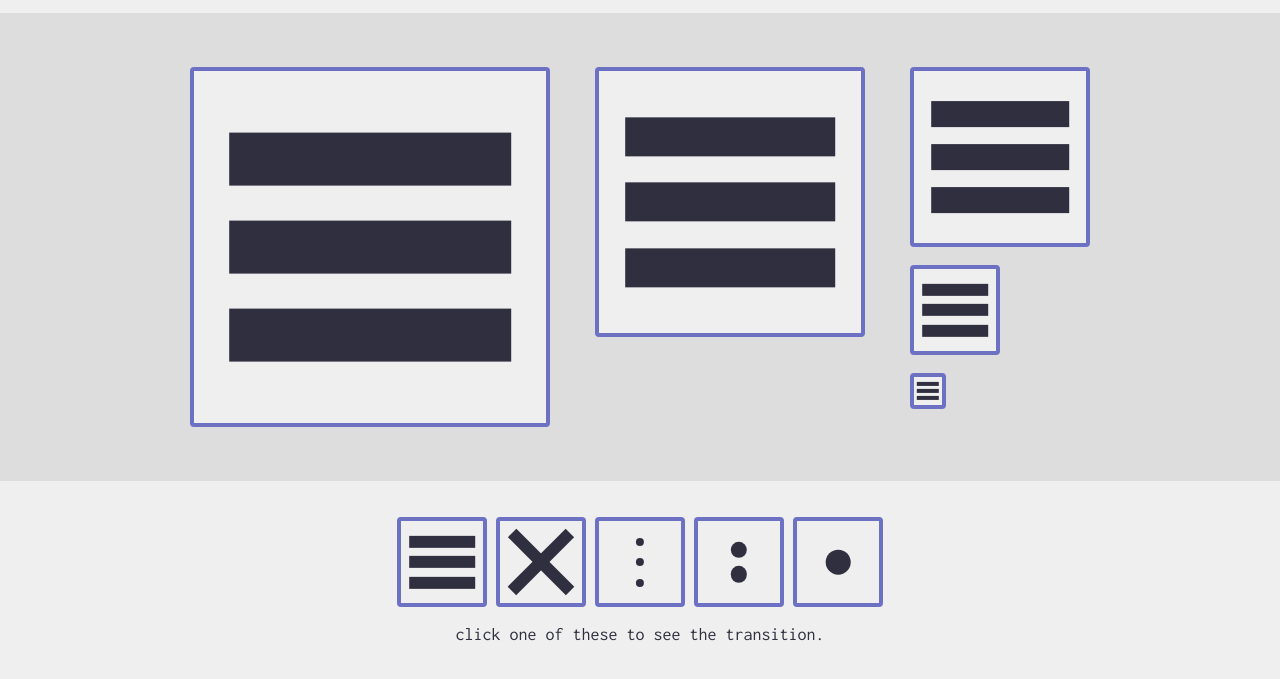
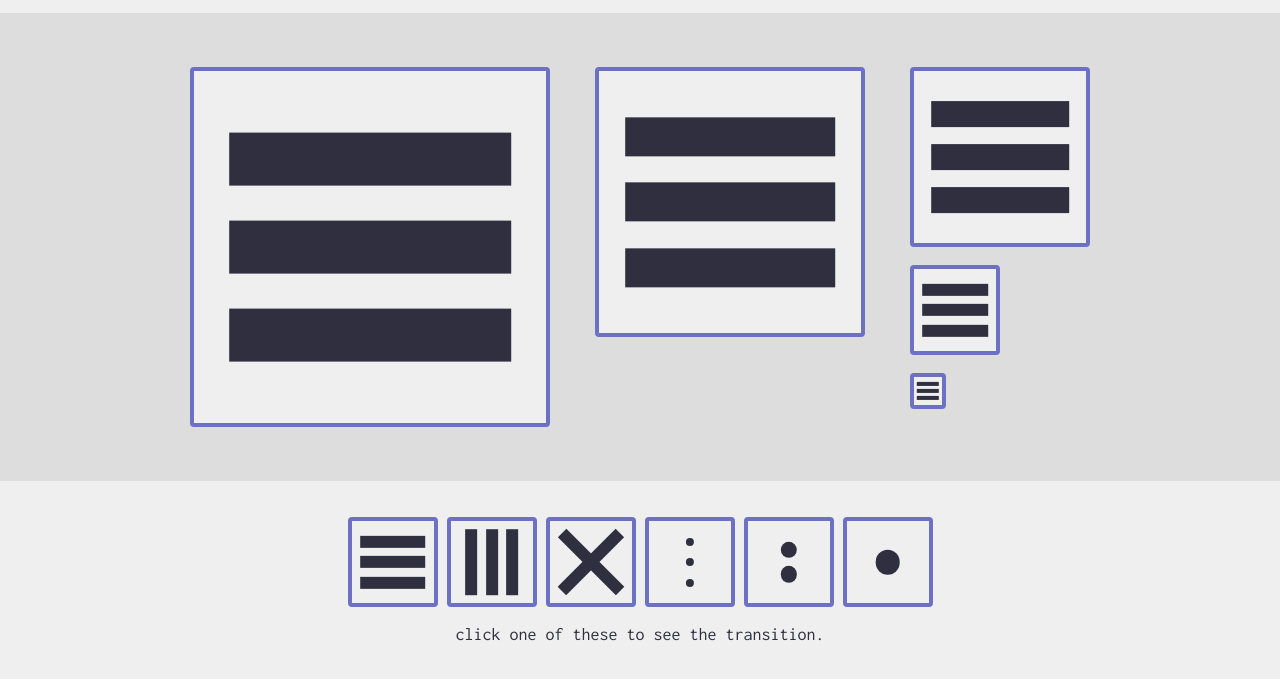
Before and after one commit to brandoncash/threelines, a plain HTML site: page index.html in a window 1280 px wide. Shown: the part 113-792 px from the top of the page. Drawn offline with Linux system fonts and the light colour scheme.

Commit message:
Add vertical bars

```diff
--- a/assets/sass/threelines.sass
+++ b/assets/sass/threelines.sass
@@ -16,7 +16,7 @@ $transition-timer: cubic-bezier(0.17, 0.67, 0.83, 0.67)
 		transform-origin: 50% 50%
 		transform: translateX(-50%) translateY(-50%)
 
-	&[data-frame="menu"]
+	&[data-frame="three-bar-horizontal"]
 		.line
 			&:nth-child(1)
 				left: 50%
@@ -33,6 +33,27 @@ $transition-timer: cubic-bezier(0.17, 0.67, 0.83, 0.67)
 			&:nth-child(3)
 				left: 50%
 				top: 75%
+				width: 80%
+				height: 15%
+
+	&[data-frame="three-bar-vertical"]
+		.line
+			transform:  translateX(-50%) translateY(-50%) rotate(90deg)
+			&:nth-child(1)
+				left: 75%
+				top: 50%
+				width: 80%
+				height: 15%
+
+			&:nth-child(2)
+				left: 50%
+				top: 50%
+				width: 80%
+				height: 15%
+
+			&:nth-child(3)
+				left: 25%
+				top: 50%
 				width: 80%
 				height: 15%
 
--- a/index.html
+++ b/index.html
@@ -22,31 +22,31 @@
 		<div id="threelines-demo">
 			<div class="examples">
 				<div class="col">
-					<div class="threelines big" data-frame="menu">
+					<div class="threelines big" data-frame="three-bar-horizontal">
 						<div class="line"></div>
 						<div class="line"></div>
 						<div class="line"></div>
 					</div>
 				</div>
 				<div class="col">
-					<div class="threelines medium" data-frame="menu">
+					<div class="threelines medium" data-frame="three-bar-horizontal">
 						<div class="line"></div>
 						<div class="line"></div>
 						<div class="line"></div>
 					</div>
 				</div>
 				<div class="col">
-					<div class="threelines small" data-frame="menu">
+					<div class="threelines small" data-frame="three-bar-horizontal">
 						<div class="line"></div>
 						<div class="line"></div>
 						<div class="line"></div>
 					</div>
-					<div class="threelines micro" data-frame="menu">
+					<div class="threelines micro" data-frame="three-bar-horizontal">
 						<div class="line"></div>
 						<div class="line"></div>
 						<div class="line"></div>
 					</div>
-					<div class="threelines icon" data-frame="menu">
+					<div class="threelines icon" data-frame="three-bar-horizontal">
 						<div class="line"></div>
 						<div class="line"></div>
 						<div class="line"></div>
@@ -55,7 +55,10 @@
 			</div>
 
 			<div class="buttons">
-				<button class="threelines icon" data-frame="menu">
+				<button class="threelines icon" data-frame="three-bar-horizontal">
+					<div class="line"></div><div class="line"></div><div class="line"></div>
+				</button>
+				<button class="threelines icon" data-frame="three-bar-vertical">
 					<div class="line"></div><div class="line"></div><div class="line"></div>
 				</button>
 				<button class="threelines icon" data-frame="close">
```
Also changed, not shown: assets/threelines.css, 1 other file.
